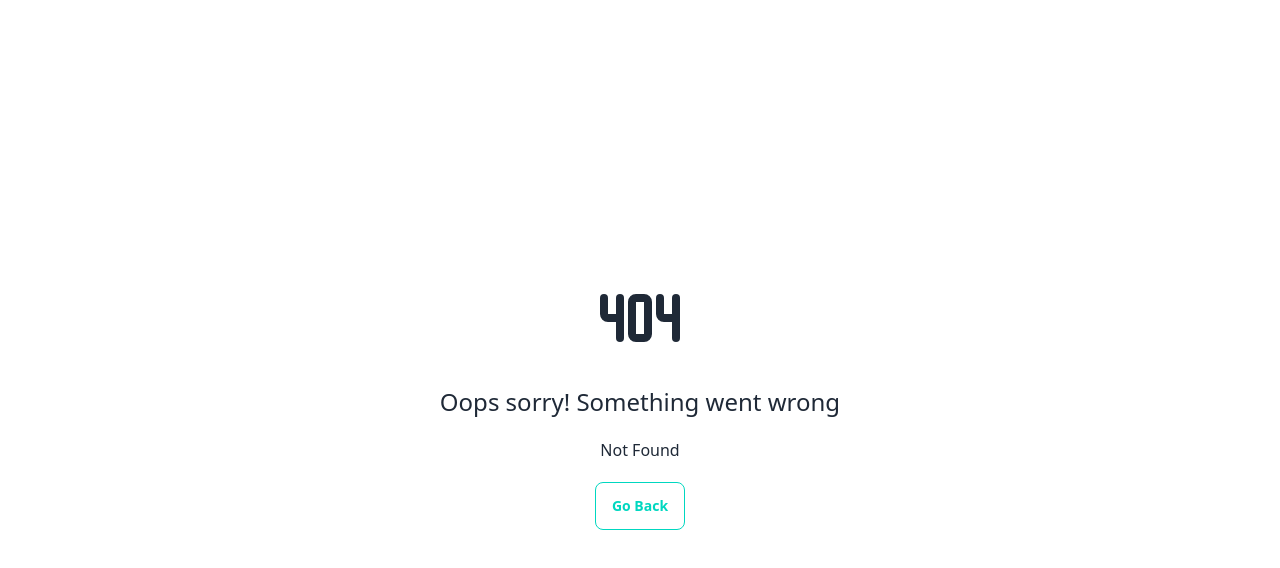
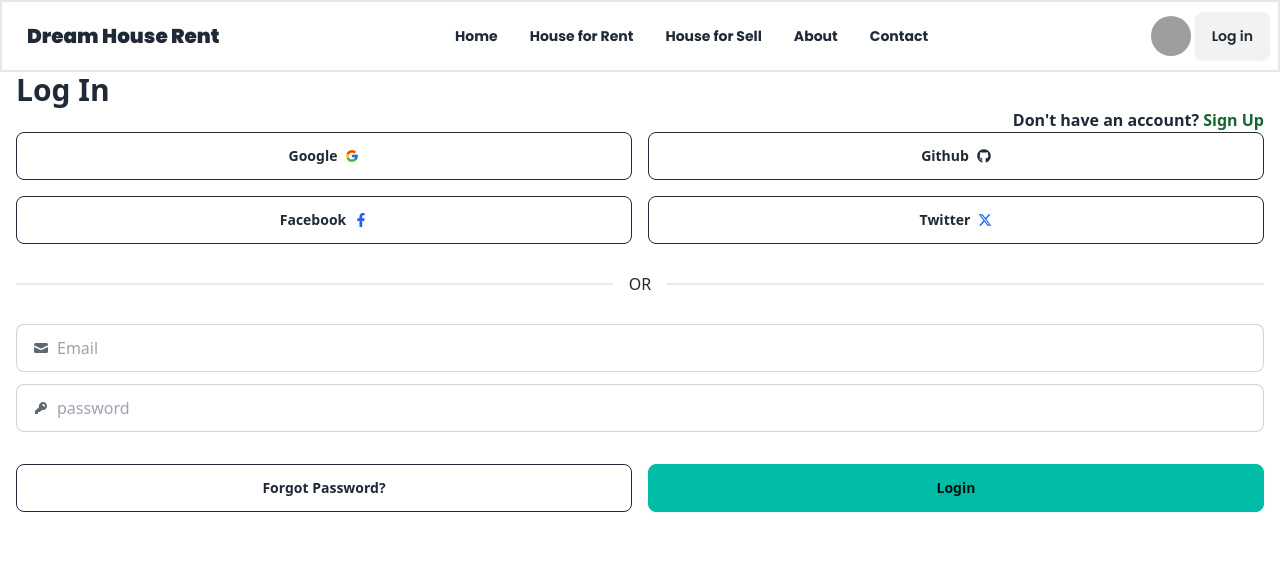
Before and after one commit to impactgalaxy/assignment-9-dream-house-rental, a React (Vite) app: page /user/login in a window 1280 px wide. Before the commit this address had no page. Shown: the top 568 px of the page. Built offline with nearby package versions, Linux system fonts and the light colour scheme; grey boxes are pictures that could not be loaded.

Commit message:
login page before eid

```diff
--- /dev/null
+++ b/src/pages/login/Login.jsx
@@ -0,0 +1,45 @@
+import { Link } from "react-router-dom";
+import { FcGoogle } from "react-icons/fc";
+import { FaGithub, FaFacebookF } from "react-icons/fa";
+import { FaXTwitter } from "react-icons/fa6";
+
+export default function Login() {
+    return (
+        <div>
+
+            <div className="flex flex-col w-full border-opacity-50">
+                <div>
+                    <h1 className="text-3xl font-semibold">Log In</h1>
+                    <p className="font-bold text-right">Don&apos;t have an account? <Link className="text-green-800" to="/user/signUp">Sign Up</Link></p>
+                    <div className="grid grid-cols-2 gap-4 justify-items-center">
+                        <button className="btn btn-outline btn-block">Google <FcGoogle></FcGoogle></button>
+                        <button className="btn btn-outline btn-block">Github <FaGithub></FaGithub></button>
+                        <button className="btn btn-outline btn-block">Facebook <FaFacebookF className="text-blue-600"></FaFacebookF></button>
+                        <button className="btn btn-outline btn-block">Twitter <FaXTwitter className="text-blue-600"></FaXTwitter></button>
+                    </div>
+                </div>
+                <div className="divider my-8">OR</div>
+                <div >
+                    <div>
+                        <form>
+                            <label className="input input-bordered flex items-center gap-2 mb-3">
+                                <svg xmlns="http://www.w3.org/2000/svg" viewBox="0 0 16 16" fill="currentColor" className="w-4 h-4 opacity-70"><path d="M2.5 3A1.5 1.5 0 0 0 1 4.5v.793c.026.009.051.02.076.032L7.674 8.51c.206.1.446.1.652 0l6.598-3.185A.755.755 0 0 1 15 5.293V4.5A1.5 1.5 0 0 0 13.5 3h-11Z" /><path d="M15 6.954 8.978 9.86a2.25 2.25 0 0 1-1.956 0L1 6.954V11.5A1.5 1.5 0 0 0 2.5 13h11a1.5 1.5 0 0 0 1.5-1.5V6.954Z" /></svg>
+                                <input type="text" className="grow" placeholder="Email" />
+                            </label>
+
+                            <label className="input input-bordered flex items-center gap-2 mb-3">
+                                <svg xmlns="http://www.w3.org/2000/svg" viewBox="0 0 16 16" fill="currentColor" className="w-4 h-4 opacity-70"><path fillRule="evenodd" d="M14 6a4 4 0 0 1-4.899 3.899l-1.955 1.955a.5.5 0 0 1-.353.146H5v1.5a.5.5 0 0 1-.5.5h-2a.5.5 0 0 1-.5-.5v-2.293a.5.5 0 0 1 .146-.353l3.955-3.955A4 4 0 1 1 14 6Zm-4-2a.75.75 0 0 0 0 1.5.5.5 0 0 1 .5.5.75.75 0 0 0 1.5 0 2 2 0 0 0-2-2Z" clipRule="evenodd" /></svg>
+                                <input type="password" className="grow" placeholder="password" />
+                            </label>
+                            <div className="grid grid-cols-2 justify-items-center gap-4 py-5">
+                                <button className="btn btn-block btn-outline">Forgot Password?</button>
+                                <button className="btn btn-block btn-active btn-accent">Login</button>
+                            </div>
+                        </form>
+                    </div>
+                </div>
+            </div>
+
+        </div>
+    )
+}
--- /dev/null
+++ b/src/pages/signUp/SignUp.jsx
@@ -0,0 +1,8 @@
+export default function SignUp() {
+    return (
+        <div>
+            <div></div>
+            <div></div>
+        </div>
+    )
+}
```
Also changed, not shown: src/routes/common_routes/Routes.jsx (+10 -0 lines).
